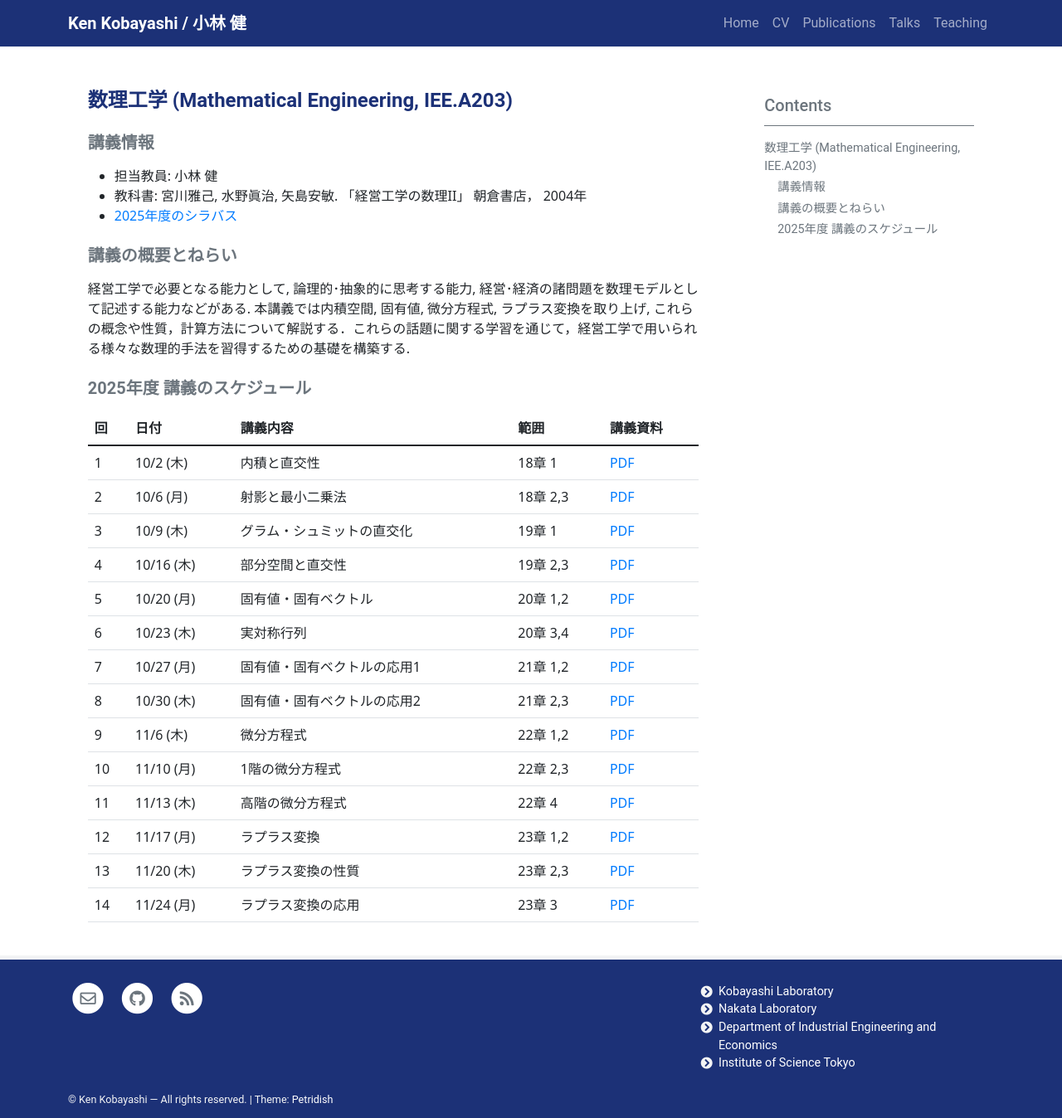
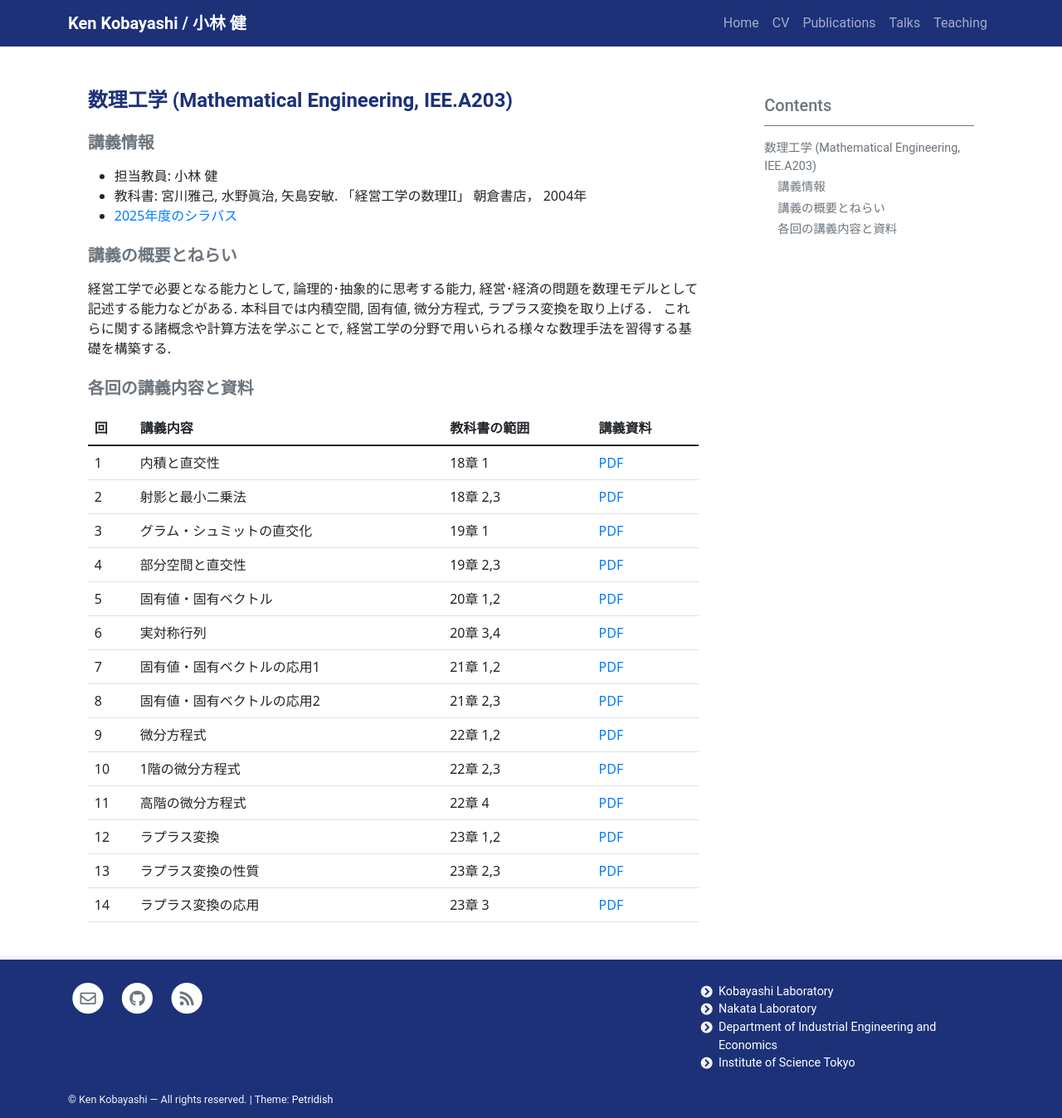
Before and after one commit to KenKoba2119/KenKoba2119.github.io, a Jekyll site: the page built from pages/teaching/iee-a203.md, in a window 1280 px wide. Shown: the whole page at 83% size. Built offline with Jekyll 4.4.1, drawn with Linux system fonts in a browser that asks for light colours.

Commit message:
update table

```diff
--- a/pages/teaching/iee-a203.md
+++ b/pages/teaching/iee-a203.md
@@ -14,24 +14,24 @@ toc: true
 
 ### 講義の概要とねらい
 
-経営工学で必要となる能力として, 論理的･抽象的に思考する能力, 経営･経済の諸問題を数理モデルとして記述する能力などがある. 本講義では内積空間, 固有値, 微分方程式, ラプラス変換を取り上げ, これらの概念や性質，計算方法について解説する．これらの話題に関する学習を通じて，経営工学で用いられる様々な数理的手法を習得するための基礎を構築する.
+経営工学で必要となる能力として, 論理的･抽象的に思考する能力, 経営･経済の問題を数理モデルとして記述する能力などがある. 本科目では内積空間, 固有値, 微分方程式, ラプラス変換を取り上げる． これらに関する諸概念や計算方法を学ぶことで, 経営工学の分野で用いられる様々な数理手法を習得する基礎を構築する.
 
 
-### 2025年度 講義のスケジュール
+### 各回の講義内容と資料
 
-| 回  | 日付       | 講義内容                   | 範囲      | 講義資料|
-|-----|-----|---|-----|-----|
-| 1   | 10/2 (木)  | 内積と直交性               | 18章 1    | [PDF](slides/math-eng/slide01.pdf) |
-| 2   | 10/6 (月)  | 射影と最小二乗法           | 18章 2,3  | [PDF](slides/math-eng/slide02.pdf) |
-| 3   | 10/9 (木)  | グラム・シュミットの直交化 | 19章 1    | [PDF](slides/math-eng/slide03.pdf) |
-| 4   | 10/16 (木) | 部分空間と直交性           | 19章 2,3  | [PDF](slides/math-eng/slide04.pdf) |
-| 5   | 10/20 (月) | 固有値・固有ベクトル       | 20章 1,2  | [PDF](slides/math-eng/slide05.pdf) |
-| 6   | 10/23 (木) | 実対称行列                 | 20章 3,4  | [PDF](slides/math-eng/slide06.pdf) |
-| 7   | 10/27 (月) | 固有値・固有ベクトルの応用1| 21章 1,2  | [PDF](slides/math-eng/slide07.pdf) |
-| 8   | 10/30 (木) | 固有値・固有ベクトルの応用2| 21章 2,3  | [PDF](slides/math-eng/slide08.pdf) |
-| 9   | 11/6 (木)  | 微分方程式                 | 22章 1,2  | [PDF](slides/math-eng/slide09.pdf) |
-| 10  | 11/10 (月) | 1階の微分方程式            | 22章 2,3  | [PDF](slides/math-eng/slide10.pdf) |
-| 11  | 11/13 (木) | 高階の微分方程式           | 22章 4    | [PDF](slides/math-eng/slide11.pdf) |
-| 12  | 11/17 (月) | ラプラス変換               | 23章 1,2  | [PDF](slides/math-eng/slide12.pdf) |
-| 13  | 11/20 (木) | ラプラス変換の性質         | 23章 2,3  | [PDF](slides/math-eng/slide13.pdf) |
-| 14  | 11/24 (月) | ラプラス変換の応用         | 23章 3    | [PDF](slides/math-eng/slide14.pdf) |
+| 回  | 講義内容                   | 教科書の範囲      | 講義資料|
+|-----|---|-----|-----|
+| 1    | 内積と直交性               | 18章 1    | [PDF](slides/math-eng/slide01.pdf) |
+| 2     | 射影と最小二乗法           | 18章 2,3  | [PDF](slides/math-eng/slide02.pdf) |
+| 3     | グラム・シュミットの直交化 | 19章 1    | [PDF](slides/math-eng/slide03.pdf) |
+| 4    | 部分空間と直交性           | 19章 2,3  | [PDF](slides/math-eng/slide04.pdf) |
+| 5    | 固有値・固有ベクトル       | 20章 1,2  | [PDF](slides/math-eng/slide05.pdf) |
+| 6    | 実対称行列                 | 20章 3,4  | [PDF](slides/math-eng/slide06.pdf) |
+| 7    | 固有値・固有ベクトルの応用1| 21章 1,2  | [PDF](slides/math-eng/slide07.pdf) |
+| 8    | 固有値・固有ベクトルの応用2| 21章 2,3  | [PDF](slides/math-eng/slide08.pdf) |
+| 9     | 微分方程式                 | 22章 1,2  | [PDF](slides/math-eng/slide09.pdf) |
+| 10   | 1階の微分方程式            | 22章 2,3  | [PDF](slides/math-eng/slide10.pdf) |
+| 11   | 高階の微分方程式           | 22章 4    | [PDF](slides/math-eng/slide11.pdf) |
+| 12   | ラプラス変換               | 23章 1,2  | [PDF](slides/math-eng/slide12.pdf) |
+| 13   | ラプラス変換の性質         | 23章 2,3  | [PDF](slides/math-eng/slide13.pdf) |
+| 14   | ラプラス変換の応用         | 23章 3    | [PDF](slides/math-eng/slide14.pdf) |
```
